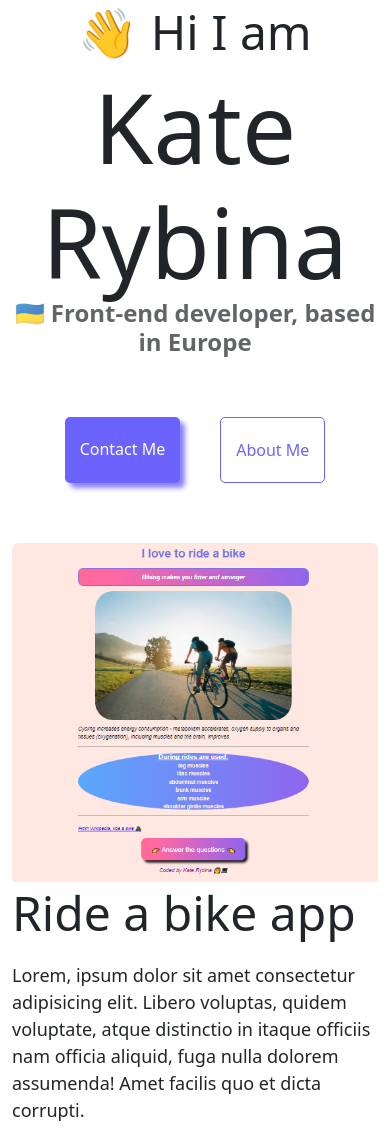
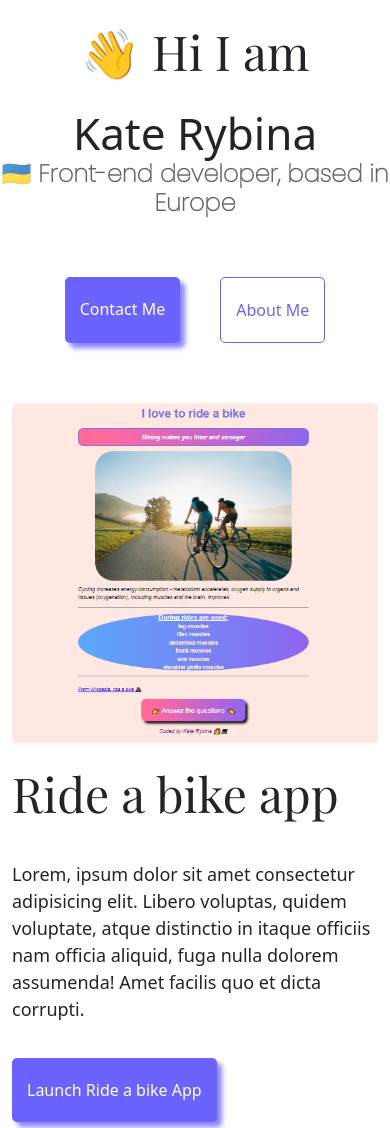
Before and after one commit to Kate2021dar/portfolio-project-homepage, a plain HTML site: page index.html in a window 390 px wide. Shown: the part 72-1200 px from the top of the page. Drawn offline with nearby package versions, Linux system fonts and the light colour scheme.

Commit message:
Add font

```diff
--- a/index.html
+++ b/index.html
@@ -2,6 +2,13 @@
 <html lang="en">
   <head>
     <meta charset="UTF-8" />
+    <meta http-equiv="X-UA-Compatible" content="IE=edge" />
+    <meta name="viewport" content="width=device-width, initial-scale=1.0" />
+
+    <meta
+      name="description"
+      content="Kate Rybina is a front-end developer based in Europe, check out his projects and contact his for job inquiries"
+    />
     <!-- CSS only -->
     <link
       href="https://cdn.jsdelivr.net/npm/bootstrap@5.2.0/dist/css/bootstrap.min.css"
@@ -9,21 +16,21 @@
       integrity="sha384-gH2yIJqKdNHPEq0n4Mqa/HGKIhSkIHeL5AyhkYV8i59U5AR6csBvApHHNl/vI1Bx"
       crossorigin="anonymous"
     />
+
+    <link rel="preconnect" href="https://fonts.googleapis.com" />
+    <link rel="preconnect" href="https://fonts.gstatic.com" crossorigin />
+    <link
+      href="https://fonts.googleapis.com/css2?family=Playfair+Display&family=Poppins:wght@100&display=swap"
+      rel="stylesheet"
+    />
+    <link href="src/styles.css" rel="stylesheet" type="text/css" />
+
     <!-- JavaScript Bundle with Popper -->
     <script
       src="https://cdn.jsdelivr.net/npm/bootstrap@5.2.0/dist/js/bootstrap.bundle.min.js"
       integrity="sha384-A3rJD856KowSb7dwlZdYEkO39Gagi7vIsF0jrRAoQmDKKtQBHUuLZ9AsSv4jD4Xa"
       crossorigin="anonymous"
     ></script>
-
-    <link href="src/styles.css" rel="stylesheet" type="text/css" />
-    <meta http-equiv="X-UA-Compatible" content="IE=edge" />
-    <meta name="viewport" content="width=device-width, initial-scale=1.0" />
-
-    <meta
-      name="description"
-      content="Kate Rybina is a front-end developer based in Europe, check out his projects and contact his for job inquiries"
-    />
 
     <title>Front-end developer - Kate Rybina</title>
   </head>
@@ -91,7 +98,11 @@
       <!--first-->
       <div class="row">
         <div class="col-sm-6">
-          <img src="images/ridebike.png" class="img-fluid rounded" title="Ride a bike images"/>
+          <img
+            src="images/ridebike.png"
+            class="img-fluid rounded"
+            title="Ride a bike images"
+          />
         </div>
         <div class="col-sm-6">
           <h1>Ride a bike app</h1>
@@ -122,14 +133,22 @@
           >
         </div>
         <div class="col-sm-6">
-          <img src="images/weather.png" class="img-fluid rounded" title="Weather images"/>
+          <img
+            src="images/weather.png"
+            class="img-fluid rounded"
+            title="Weather images"
+          />
         </div>
       </div>
 
       <!--third-->
       <div class="row mt-5">
         <div class="col-sm-6">
-          <img src="images/yougurt.png" class="img-fluid rounded" title="Yougurt images"/>
+          <img
+            src="images/yougurt.png"
+            class="img-fluid rounded"
+            title="Yougurt images"
+          />
         </div>
         <div class="col-sm-6">
           <h1>Yogurt app</h1>
--- a/src/styles.css
+++ b/src/styles.css
@@ -2,17 +2,21 @@
   --first-color: #6c63ff;
   --second-color: #f5f2fe;
   --box-shadow: 5px 5px 5px rgba(108, 99, 295, 0.8);
+  --heading-font-family: "Playfair Display", serif;
+  --default-font-family: "Poppins", sans-serif;
 }
 
 body {
   margin: 0px auto;
   max-width: 1100px;
+
 }
 
 h1 {
   font-size: 48px;
   margin-top: 75px;
   text-align: center;
+  font-family: var(--heading-font-family);
 }
 
 h2 {
@@ -23,6 +27,7 @@ h3 {
   font-size: 24px;
   opacity: 0.7;
   font-weight: bold;
+  font-family: var(--default-font-family);
 }
 
 h2,
@@ -120,3 +125,17 @@ p {
 .mt-5 {
   margin-top: 130px;
 }
+
+
+@media(max-width: 960px){
+	h1{
+		font-size:44;
+		line-height: 2;
+	}
+	h2{
+		font-size: 44px;
+	}
+	.launch-link{
+		margin-bottom: 20px;
+	}
+}
```
